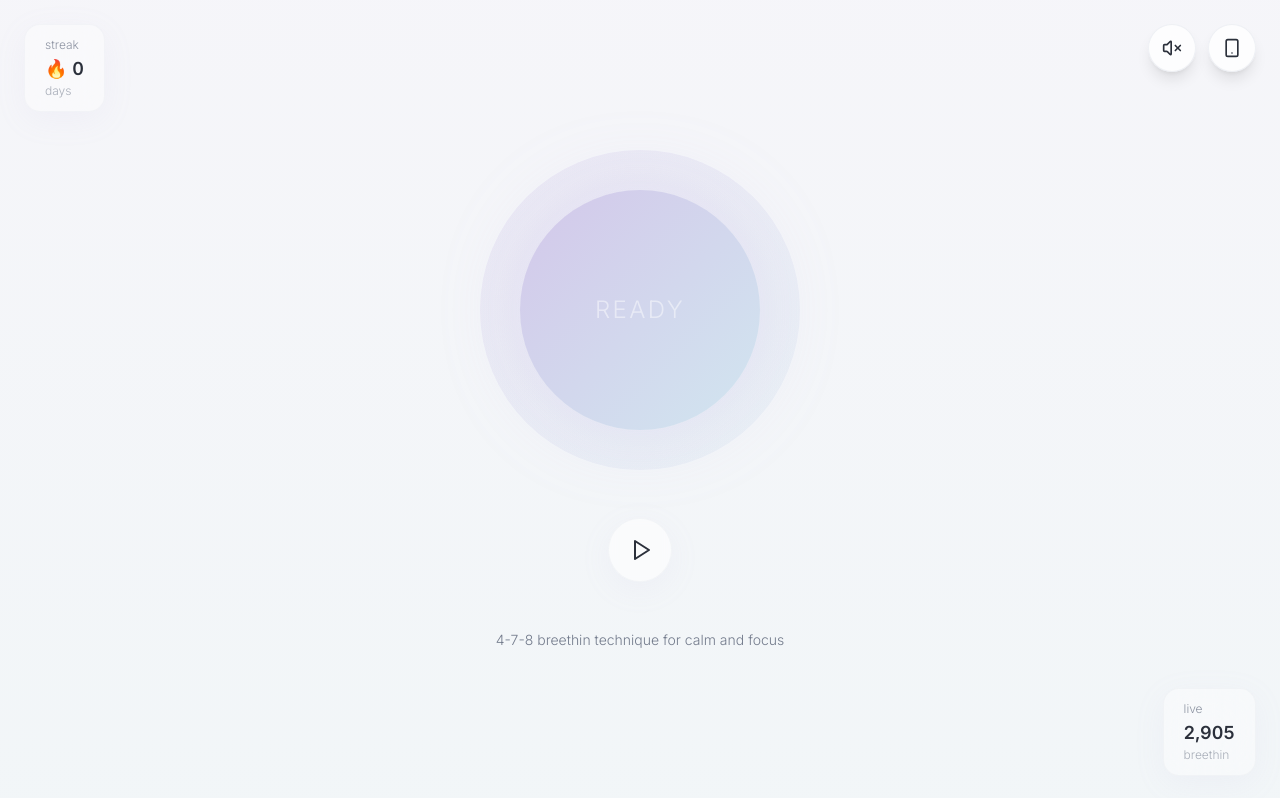
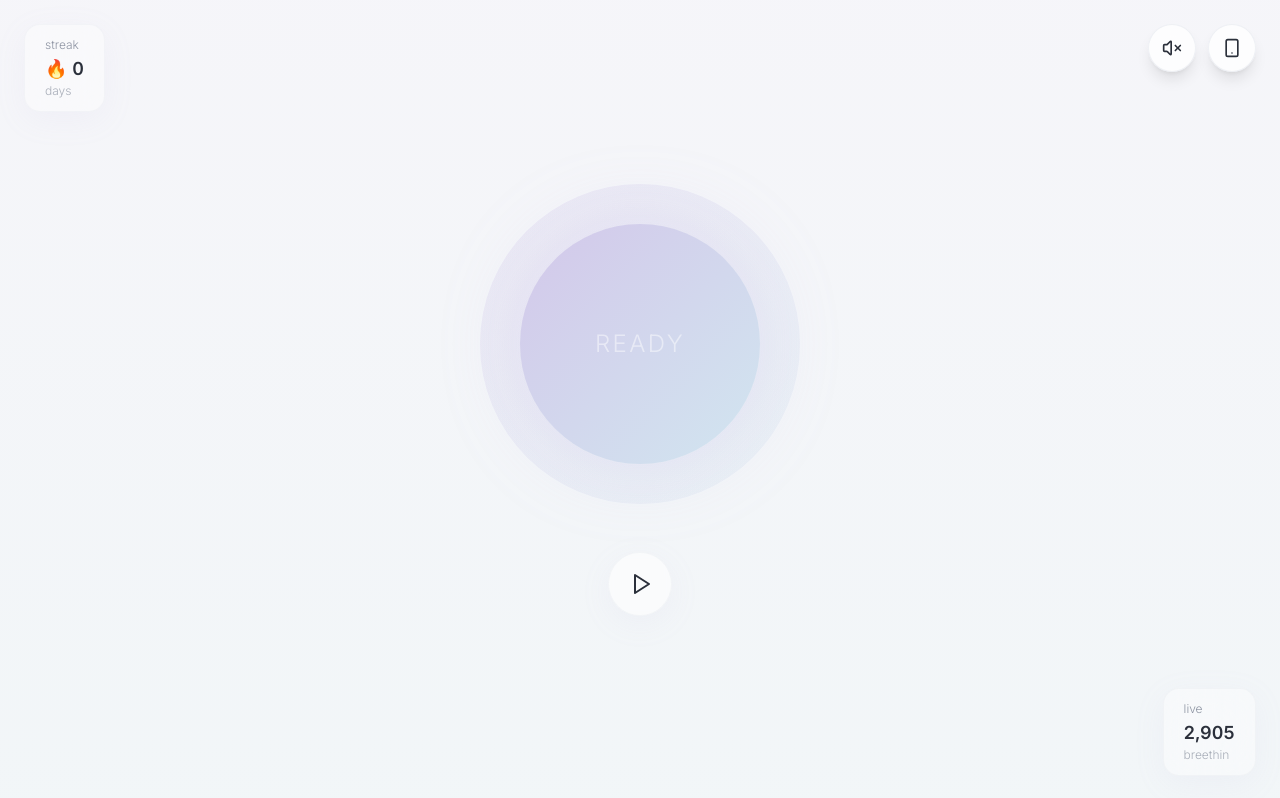
Before and after one commit to vdutts/breeth, a React (Vite) app: page / in a window 1280 px wide. Built offline with nearby package versions, Linux system fonts and the light colour scheme; the HTML template or start-up script is replaced by a standard one.

Commit message:
Remove technique description

```diff
--- a/src/components/BreathingCircle.tsx
+++ b/src/components/BreathingCircle.tsx
@@ -211,17 +211,6 @@ export const BreathingCircle = () => {
           {isActive ? <Pause size={24} /> : <Play size={24} className="ml-0.5" />}
         </motion.button>
 
-        {/* Subtle instruction */}
-        {!isActive && (
-          <motion.p
-            initial={{ opacity: 0 }}
-            animate={{ opacity: 1 }}
-            transition={{ delay: 0.5 }}
-            className="text-muted-foreground text-sm text-center max-w-xs font-light"
-          >
-            4-7-8 breethin technique for calm and focus
-          </motion.p>
-        )}
       </div>
 
       <AnonymousCounter count={anonymousCount} />
```
